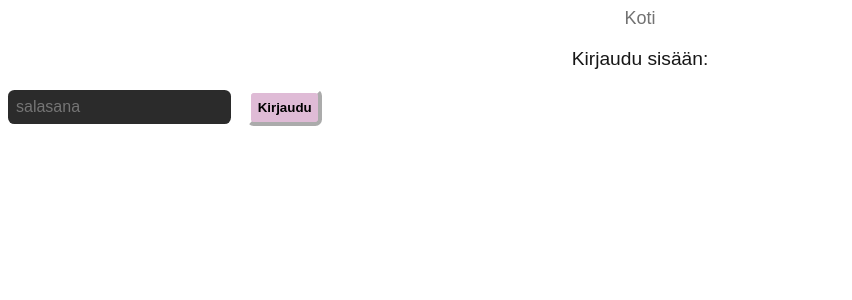
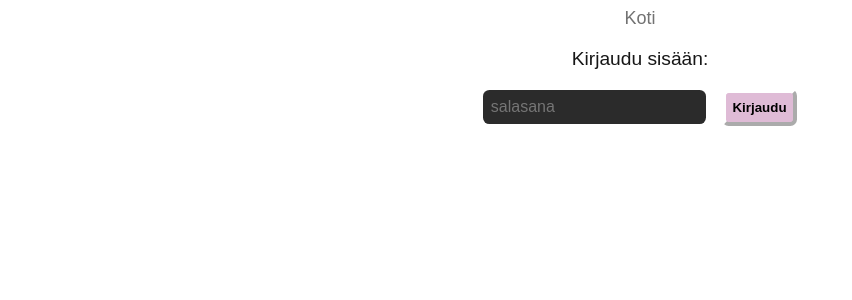
Before and after one commit to kurkilmo/ritmi, a Next.js app: page /admin/new in a window 1280 px wide. Shown: the top 300 px of the page, without its empty margins (0-852 px from the left). Built offline with nearby package versions, Linux system fonts and the light colour scheme; no server answers.

Commit message:
Fix admin layou

```diff
--- a/src/app/admin/layout.js
+++ b/src/app/admin/layout.js
@@ -51,7 +51,7 @@ export default function AdminLayout({ children }) {
     }, [])
 
     return (
-        <div className="reorder">
+        <div className="admin">
             <nav>
                 <Link href="/">
                     Koti
--- a/src/app/admin/page.js
+++ b/src/app/admin/page.js
@@ -89,7 +89,7 @@ export default function Admin() {
     }
 
     return(
-        <div>
+        <div className="reorder">
             <div className="reorderHeader">
                 <button onClick={() => router.push('/admin/new')}>Uusi</button>
                 <SaveNumberingButton />
--- a/src/app/globals.css
+++ b/src/app/globals.css
@@ -110,6 +110,13 @@ button {
 
 button:hover {
   background-color: #ffffff;
+}
+
+.admin {
+  width: 100%;
+  display: flex;
+  align-items: center;
+  flex-direction: column;
 }
 
 .reorder {
```
